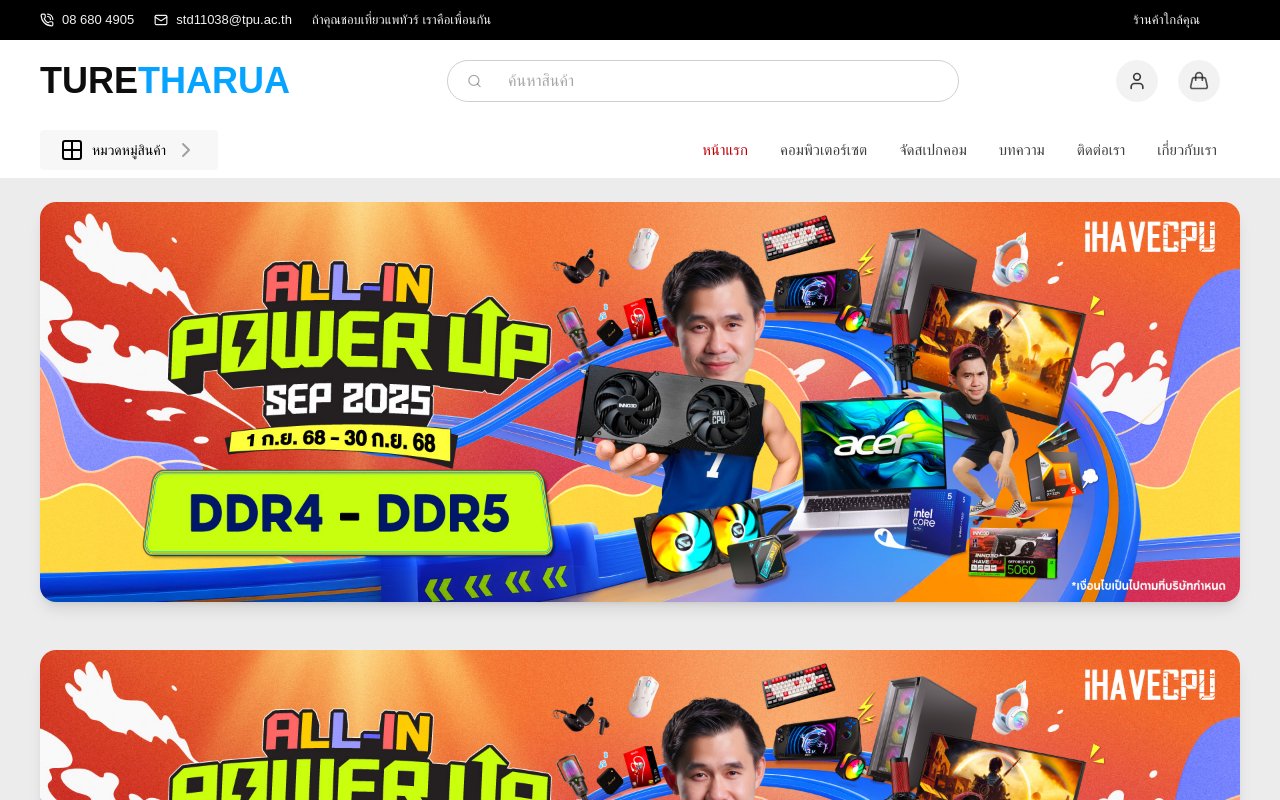
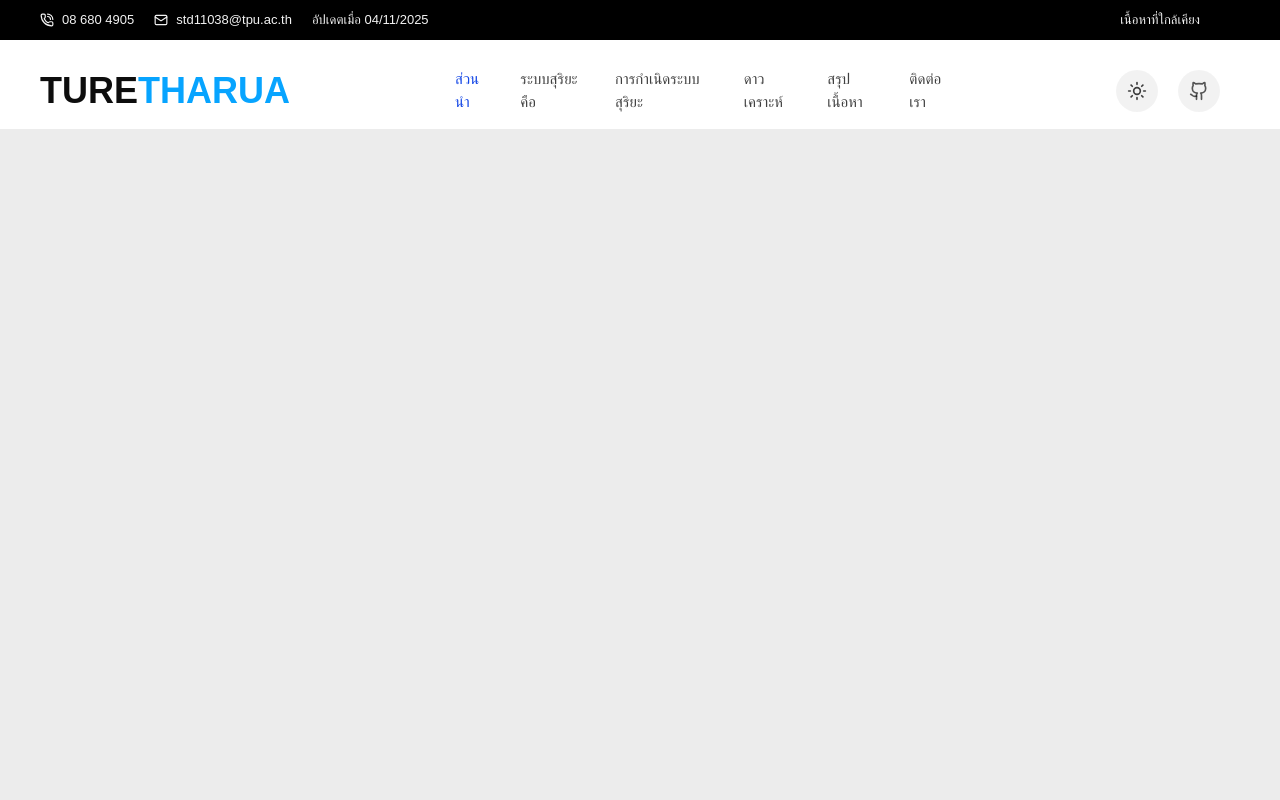
Before and after one commit to kawji/Solar-System-EDU, a Next.js app in the folder kasomarket/: page / in a window 1280 px wide. Shown: the top 800 px of the page. Built offline with nearby package versions, Linux system fonts and the light colour scheme.

Commit message:
init for web blog

```diff
--- a/kasomarket/package.json
+++ b/kasomarket/package.json
@@ -10,7 +10,7 @@
   "dependencies": {
     "clsx": "^2.1.1",
     "lucide": "^0.542.0",
-    "lucide-react": "^0.543.0",
+    "lucide-react": "^0.552.0",
     "next": "15.5.2",
     "react": "19.1.0",
     "react-dom": "19.1.0",
--- a/kasomarket/src/app/layout.tsx
+++ b/kasomarket/src/app/layout.tsx
@@ -1,6 +1,8 @@
 import type { Metadata } from "next";
 import { Geist, Geist_Mono } from "next/font/google";
 import "./globals.css";
+import { ThemeProvider } from "./providers/ThemeProvider";
+
 
 const geistSans = Geist({
   variable: "--font-geist-sans",
@@ -27,7 +29,9 @@
       <body
         className={`${geistSans.variable} ${geistMono.variable} antialiased`}
       >
-        {children}
+        <ThemeProvider>
+          {children}
+        </ThemeProvider>
       </body>
     </html>
   );
--- a/kasomarket/src/app/page.tsx
+++ b/kasomarket/src/app/page.tsx
@@ -4,12 +4,8 @@
 
 export default function Home() {
   return (
-    <div className="bg-[#ececec] w-full min-h-screen text-black ">
+    <div className=" w-full min-h-screen text-black bg-[#ececec] ">
       <Navbar />
-      <Carousel />
-      <div className=" w-150px h-auto  " >
-        <Carousel />
-      </div>
 
 
 
--- /dev/null
+++ b/kasomarket/src/app/providers/ThemeProvider.tsx
@@ -0,0 +1,41 @@
+'use client';
+
+import { createContext, useContext, useEffect, useState } from 'react';
+
+type Theme = 'light' | 'dark';
+
+interface ThemeContextProps {
+  theme: Theme;
+  toggleTheme: () => void;
+}
+
+const ThemeContext = createContext<ThemeContextProps>({
+  theme: 'light',
+  toggleTheme: () => {},
+});
+
+export const useTheme = () => useContext(ThemeContext);
+
+export function ThemeProvider({ children }: { children: React.ReactNode }) {
+  const [theme, setTheme] = useState<Theme>('light');
+
+  useEffect(() => {
+    const saved = localStorage.getItem('theme') as Theme | null;
+    const preferred = saved ?? 'light';
+    setTheme(preferred);
+    document.documentElement.classList.toggle('dark', preferred === 'dark');
+  }, []);
+
+  const toggleTheme = () => {
+    const next = theme === 'light' ? 'dark' : 'light';
+    setTheme(next);
+    document.documentElement.classList.toggle('dark', next === 'dark');
+    localStorage.setItem('theme', next);
+  };
+
+  return (
+    <ThemeContext.Provider value={{ theme, toggleTheme }}>
+      {children}
+    </ThemeContext.Provider>
+  );
+}
--- a/kasomarket/src/layout/feature/navbar.tsx
+++ b/kasomarket/src/layout/feature/navbar.tsx
@@ -1,13 +1,12 @@
 import Topnav from "../navbar/topnav"
 import Mainnav from "../navbar/mainnav"
-import Footnav from "../navbar/footnav"
 
 export default function Navbar() {
     return(
     <>
         <Topnav />
         <Mainnav />
-        <Footnav />
+
     </>
 
     )
--- a/kasomarket/src/layout/navbar/footnav.tsx
+++ /dev/null
@@ -1,46 +0,0 @@
-'use client'
-import clsx from "clsx"
-import { Grid2X2 ,ChevronRight } from "lucide-react"
-import { usePathname } from "next/navigation"
-
-
-export default function Footnav() {
-    const path = usePathname();
-
-
-    return(
-        <nav className="relative w-full pt-5 pb-2 lg:pl-10 lg:pr-[55px] flex justify-between items-center  bg-white z-99  ">
-            <div className="flex-1 flex justify-start ">
-                <span className=" px-5 py-2 lg:rounded-sm bg-black/3 text-black flex items-center gap-2 lg:text-[14px] ">
-                    <Grid2X2 />
-                    หมวดหมู่สินค้า
-                    <ChevronRight className="text-black/35 " />
-                </span>
-            </div>
-
-            <div className="flex-1 flex justify-end  gap-4 ">
-                <span className={clsx("p-2 text-black/75 text-[15px] hover:text-red-500 transition-colors cursor-pointer " ,path==='/' ? 'text-red-700' : '' )}>
-                    หน้าแรก
-                </span>
-                <span className={clsx("p-2 text-black/75 text-[15px] hover:text-red-500 transition-colors cursor-pointer " )}>
-                คอมพิวเตอร์เซต
-                </span>
-                <span className={clsx("p-2 text-black/75 text-[15px] hover:text-red-500 transition-colors cursor-pointer " )}>
-                จัดสเปกคอม
-                </span>
-                <span className={clsx("p-2 text-black/75 text-[15px] hover:text-red-500 transition-colors cursor-pointer " )}>
-                บทความ
-                </span>
-                <span className={clsx("p-2 text-black/75 text-[15px] hover:text-red-500 transition-colors cursor-pointer " )}>
-                ติดต่อเรา
-                </span>
-                <span className={clsx("p-2 text-black/75 text-[15px] hover:text-red-500 transition-colors cursor-pointer " )}>
-                เกี่ยวกับเรา
-                </span>
-
-
-            </div>
-
-        </nav>
-    )
-}
--- a/kasomarket/src/layout/navbar/mainnav.tsx
+++ b/kasomarket/src/layout/navbar/mainnav.tsx
@@ -1,27 +1,42 @@
+'use client'
 import Logo from "@/ui/logo/logo"
-import { Handbag, Search ,User} from "lucide-react"
+import { Handbag, Search ,User ,Github  ,Sun  } from "lucide-react"
+import Sectionsnav from "../navbar/sectionnav"
+import { useTheme } from "@/app/providers/ThemeProvider"
 
 
 export default function Mainnav() {
+    const { theme, toggleTheme } = useTheme();
+
     return(
         <nav className="sticky w-full pt-5 pb-2 lg:pl-10 lg:pr-15 flex justify-between items-center  bg-white ">
             <div className=" p-0 m-0  ">
                 <Logo size="lg" />
             </div>
-            <div className=" w-[40vw]  relative h-full shrink-0 ">
-                <Search width={15} className="absolute text-black/35 left-5 top-1/2 translate-y-[-50%]  " />
-                <input type="text" placeholder="ค้นหาสินค้า" className="w-full py-2 px-15 text-black/75 outline-none placeholder:text-black/35 border border-black/19 rounded-full " />
+            <div className=" max-w-[40vw] w-full flex items-center justify-center  relative h-full shrink-0 ">
+                <Sectionsnav />
             </div>
             <div className="w-auto h-full  items-center flex gap-5 ">
-                <span className=" flex justify-center items-center bg-black/5 rounded-full w-10.5 h-10.5 cursor-pointer  text-black/75 transition-colors hover:bg-black/12 " >
-                    <User width={20} />
+                <button className=" flex justify-center items-center bg-black/5 rounded-full w-10.5 h-10.5 cursor-pointer  text-black/75 transition-colors hover:bg-black/12 "
+                  onClick={toggleTheme}
+                >
+                    <Sun  width={20} />
 
-                </span>
+                </button>
                 <span className=" flex justify-center items-center bg-black/5 rounded-full w-10.5 h-10.5 cursor-pointer  text-black/65 transition-colors hover:bg-black/12 " >
-                    <Handbag width={20} />
+                    <Github   width={20} />
 
                 </span>
             </div>
         </nav>
     )
 }
+
+
+
+// Seaarc
+
+// <div className=" w-[40vw]  relative h-full shrink-0 ">
+// <Search width={15} className="absolute text-black/35 left-5 top-1/2 translate-y-[-50%]  " />
+// <input type="text" placeholder="ค้นหาสินค้า" className="w-full py-2 px-15 text-black/75 outline-none placeholder:text-black/35 border border-black/19 rounded-full " />
+// </div>
--- /dev/null
+++ b/kasomarket/src/layout/navbar/sectionnav.tsx
@@ -0,0 +1,35 @@
+'use client'
+import clsx from "clsx"
+import { Grid2X2 ,ChevronRight } from "lucide-react"
+import { usePathname } from "next/navigation"
+
+
+export default function Sectionsnav() {
+    const path = usePathname();
+
+
+    return(
+            <div className="flex justify-end  gap-4 ">
+                <span className={clsx("p-2 text-black/75 text-[15px] hover:text-blue-500 transition-colors cursor-pointer " ,path==='/' ? 'text-blue-700' : '' )}>
+                    ส่วนนำ
+                </span>
+                <span className={clsx("p-2 text-black/75 text-[15px] hover:text-blue-500 transition-colors cursor-pointer " )}>
+                    ระบบสุริยะคือ
+                </span>
+                <span className={clsx("p-2 text-black/75 text-[15px] hover:text-blue-500 transition-colors cursor-pointer " )}>
+                    การกำเนิดระบบสุริยะ
+                </span>
+                <span className={clsx("p-2 text-black/75 text-[15px] hover:text-blue-500 transition-colors cursor-pointer " )}>
+                    ดาวเคราะห์
+                </span>
+                <span className={clsx("p-2 text-black/75 text-[15px] hover:text-blue-500 transition-colors cursor-pointer " )}>
+                    สรุปเนื้อหา
+                </span>
+                <span className={clsx("p-2 text-black/75 text-[15px] hover:text-blue-500 transition-colors cursor-pointer " )}>
+                    ติดต่อเรา
+                </span>
+
+
+            </div>
+    )
+}
--- a/kasomarket/src/layout/navbar/topnav.tsx
+++ b/kasomarket/src/layout/navbar/topnav.tsx
@@ -7,23 +7,23 @@
         <nav className="relative top-0 left-0 w-full py-2 lg:pl-10 lg:pr-20 flex justify-between  bg-black ">
         <div className=" flex gap-5  flex-1  text-[13px] text-white/95">
 
-            <span className="flex items-center gap-2 hover:text-red-500 transition-colors cursor-pointer ">
+            <span className="flex items-center gap-2 hover:text-blue-400 transition-colors cursor-pointer ">
                 <PhoneCall width={14} />
                 <p className=" font-extralight  ">08   680 4905</p>
             </span>
 
-            <span className="flex items-center gap-2 hover:text-red-500 transition-colors cursor-pointer ">
+            <span className="flex items-center gap-2 hover:text-blue-400 transition-colors cursor-pointer ">
                 <Mail width={14} />
                 <p className=" font-extralight t">std11038@tpu.ac.th</p>
             </span>
-            <span className="flex items-center gap-2 hover:text-red-500 transition-colors cursor-pointer ">
-                <p className=" font-extralight  ">ถ้าคุณชอบเที่ยวแพทัวร์ เราคือเพื่อนกัน</p>
+            <span className="flex items-center gap-2 hover:text-blue-400 transition-colors cursor-pointer ">
+                <p className=" font-extralight  ">อัปเดตเมื่อ 04/11/2025</p>
             </span>
 
         </div>
         <div className=" flex-1 flex items-center justify-end ">
-            <span className=" text-[13px] text-white/95 hover:text-red-500 transition-colors cursor-pointer ">
-                ร้านค้าใกล้คุณ
+            <span className=" text-[13px] text-white/95 hover:text-blue-400 transition-colors cursor-pointer ">
+                เนื้อหาที่ใกล้เคียง
             </span>
         </div>
 
```
Also changed, not shown: 1 other file (tests, documents, lock files or other folders).
